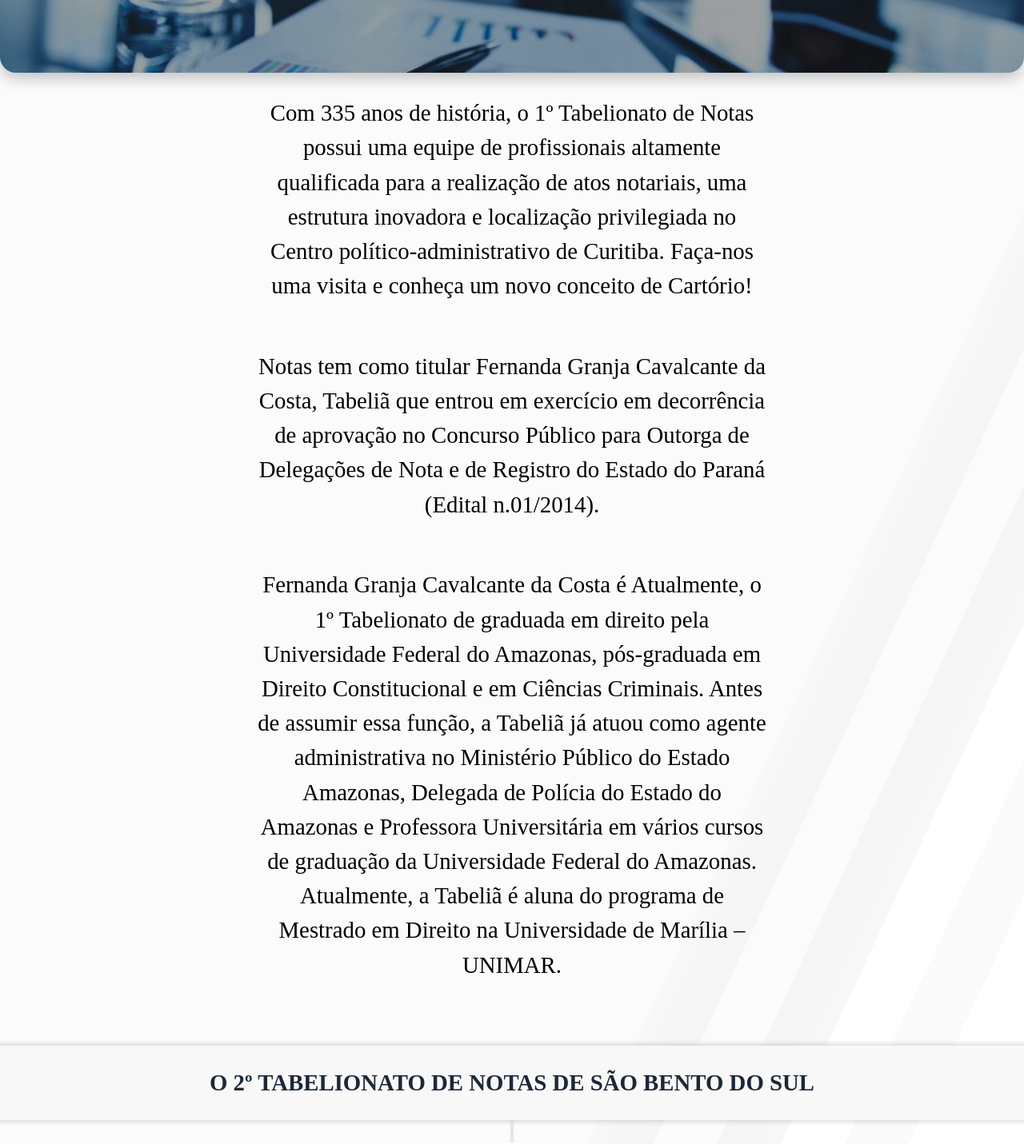
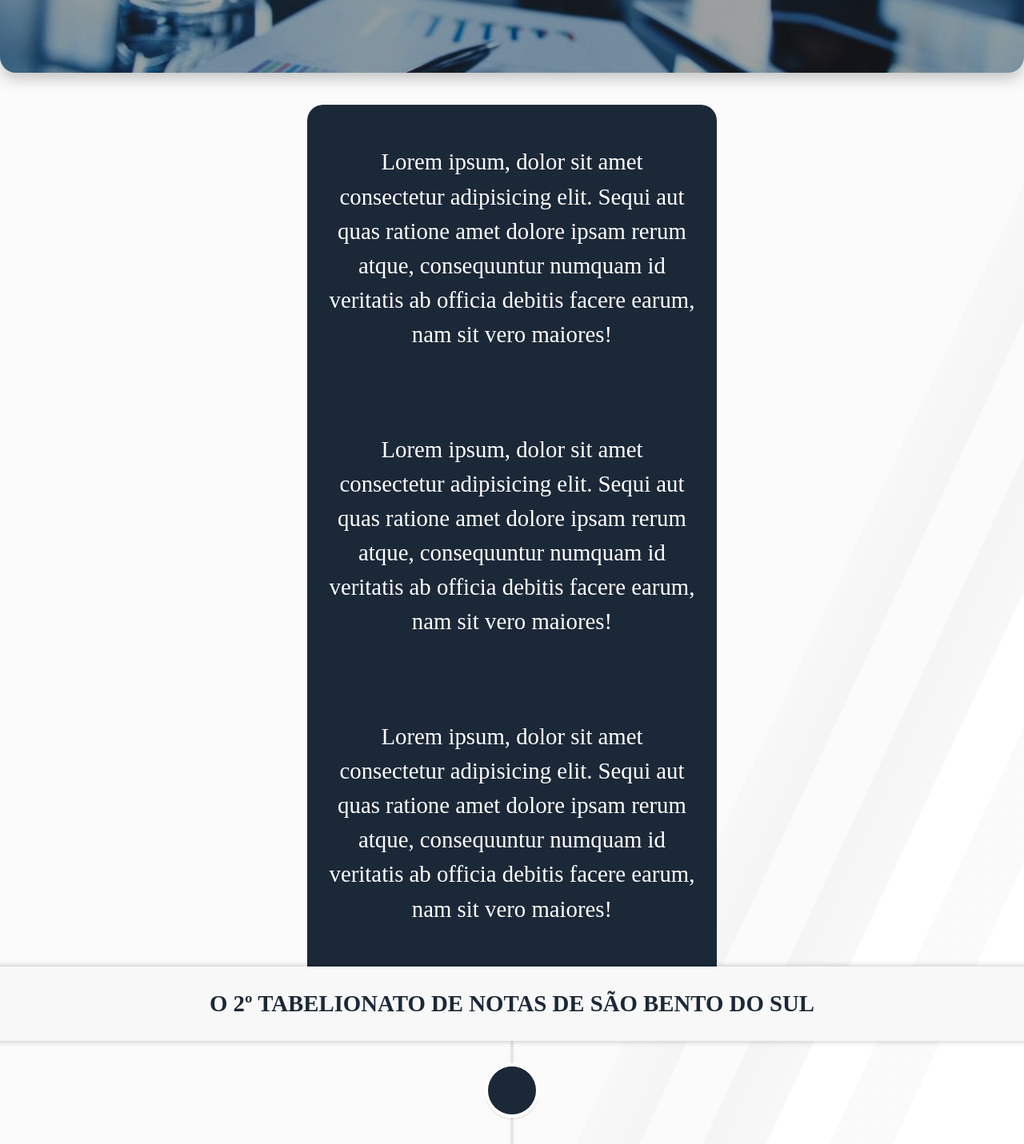
Before and after one commit to Saagcode/2Tabelionato, a React (Vite) app: page /#/Sobre in a window 1280 px wide. Shown: the part 280-1711 px from the top of the page at 80% size. Built offline with nearby package versions, Linux system fonts and the light colour scheme; a web font is replaced by a local one.

Commit message:
menu sobre

```diff
--- a/src/pages/Sobre/index.jsx
+++ b/src/pages/Sobre/index.jsx
@@ -14,8 +14,11 @@ import {
 } from "react-vertical-timeline-component";
 import "react-vertical-timeline-component/style.min.css";
 import { useState, useEffect } from "react";
+import "aos/dist/aos.css";
+import Aos from "aos";
 
 function Sobre() {
+  Aos.init();
   const [arrow, setArrow] = useState(false);
   function handleGoUpArrow() {
     const scrollY = window.scrollY;
@@ -63,30 +66,27 @@ function Sobre() {
         </div>
       </div>
       <section className="container-Timeline">
-        <h3 style={{ color: "#000", width: "50%" }}>
-          Com 335 anos de história, o 1º Tabelionato de Notas possui uma equipe
-          de profissionais altamente qualificada para a realização de atos
-          notariais, uma estrutura inovadora e localização privilegiada no
-          Centro político-administrativo de Curitiba. Faça-nos uma visita e
-          conheça um novo conceito de Cartório!
-        </h3>
-        <h3 style={{ color: "#000", width: "50%" }}>
-          Notas tem como titular Fernanda Granja Cavalcante da Costa, Tabeliã
-          que entrou em exercício em decorrência de aprovação no Concurso
-          Público para Outorga de Delegações de Nota e de Registro do Estado do
-          Paraná (Edital n.01/2014).
-        </h3>
-        <h3 style={{ color: "#000", width: "50%" }}>
-          Fernanda Granja Cavalcante da Costa é Atualmente, o 1º Tabelionato de
-          graduada em direito pela Universidade Federal do Amazonas,
-          pós-graduada em Direito Constitucional e em Ciências Criminais. Antes
-          de assumir essa função, a Tabeliã já atuou como agente administrativa
-          no Ministério Público do Estado Amazonas, Delegada de Polícia do
-          Estado do Amazonas e Professora Universitária em vários cursos de
-          graduação da Universidade Federal do Amazonas. Atualmente, a Tabeliã é
-          aluna do programa de Mestrado em Direito na Universidade de Marília –
-          UNIMAR.
-        </h3>
+        <div
+          className="container-copy-text"
+          data-aos="fade-up"
+          data-aos-duration="2000"
+        >
+          <h3 style={{ color: "#fff", width: "90%", margin: "50px" }}>
+            Lorem ipsum, dolor sit amet consectetur adipisicing elit. Sequi aut
+            quas ratione amet dolore ipsam rerum atque, consequuntur numquam id
+            veritatis ab officia debitis facere earum, nam sit vero maiores!
+          </h3>
+          <h3 style={{ color: "#fff", width: "90%", margin: "50px" }}>
+            Lorem ipsum, dolor sit amet consectetur adipisicing elit. Sequi aut
+            quas ratione amet dolore ipsam rerum atque, consequuntur numquam id
+            veritatis ab officia debitis facere earum, nam sit vero maiores!
+          </h3>
+          <h3 style={{ color: "#fff", width: "90%", margin: "50px" }}>
+            Lorem ipsum, dolor sit amet consectetur adipisicing elit. Sequi aut
+            quas ratione amet dolore ipsam rerum atque, consequuntur numquam id
+            veritatis ab officia debitis facere earum, nam sit vero maiores!
+          </h3>
+        </div>
         <h1>O 2º TABELIONATO DE NOTAS DE SÃO BENTO DO SUL</h1>
         <VerticalTimeline lineColor={"#cecece7b"}>
           <VerticalTimelineElement
--- a/src/pages/Sobre/styles.css
+++ b/src/pages/Sobre/styles.css
@@ -13,7 +13,7 @@
   justify-content: center;
   align-items: center;
   flex-direction: column;
-  margin: 0px 0;
+  margin: 0px auto;
   background: linear-gradient(
     295deg,
     #ffffff 56%,
@@ -36,13 +36,26 @@
   background-position: center;
 }
 
+.container-copy-text {
+  display: flex;
+  flex-direction: column;
+  justify-content: center;
+  background-color: #1b2838;
+  margin: 40px 0 0 0;
+  width: 40%;
+  border-radius: 20px 20px 0 0;
+  align-items: center;
+}
+
 .container-Timeline h1 {
   color: #1b2838;
   padding: 25px;
   width: 100%;
-  margin: 50px 0 0 0;
+  margin: 0px 0 0 0;
   box-shadow: 0 0 7px 1px rgba(0, 0, 0, 0.2);
   background-color: #f8f8f8;
+  position: relative;
+  z-index: 100;
 }
 
 .container-txt {
```
